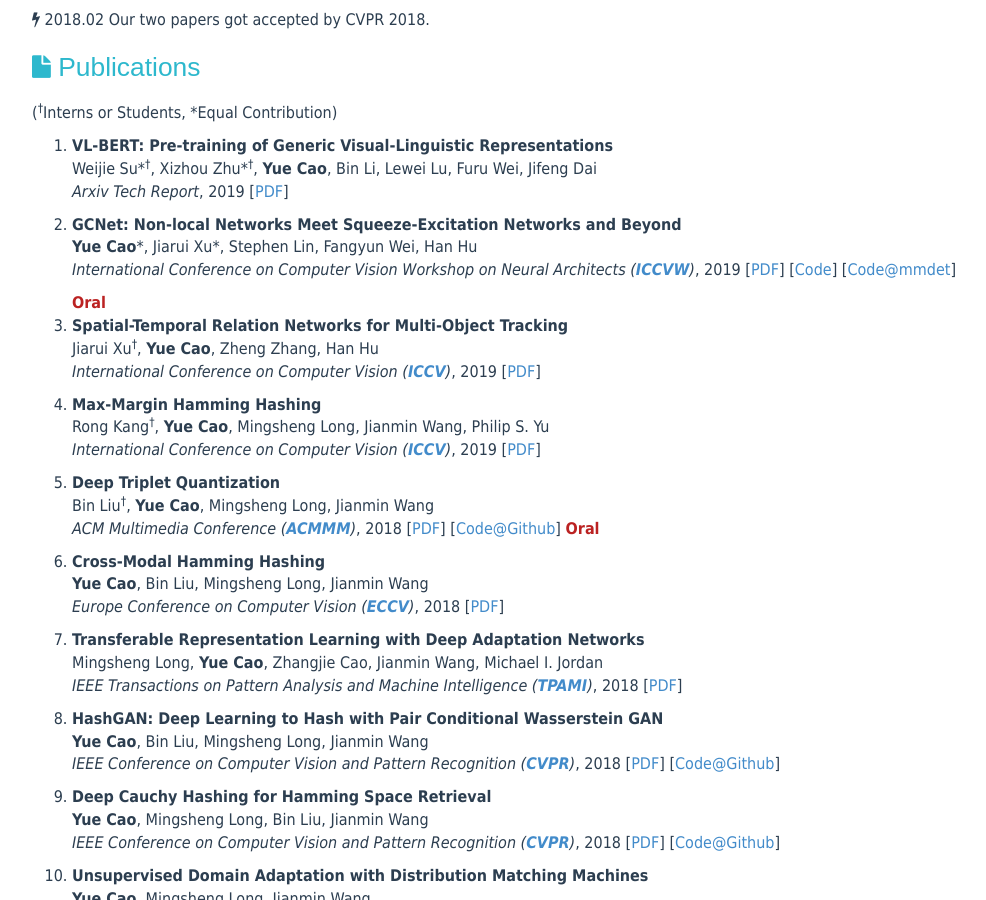
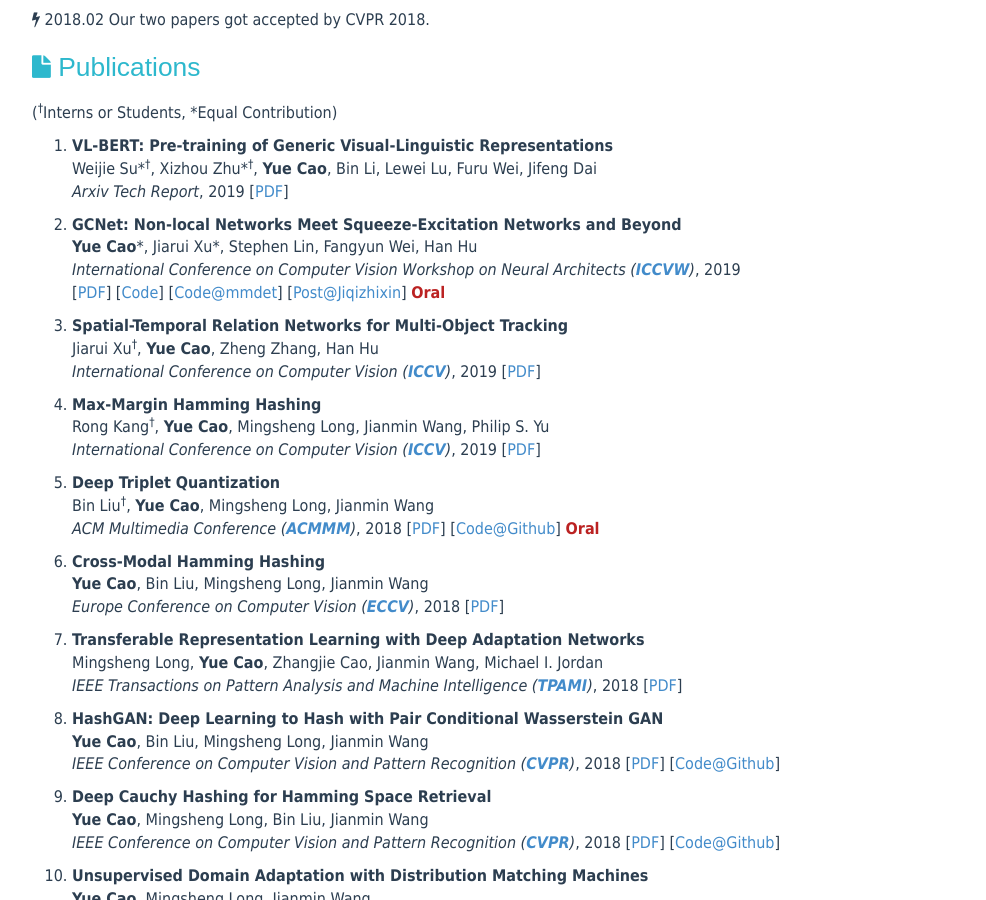
Before and after one commit to caoyue10/caoyue10.github.io, a Jekyll site: the page built from index.html, in a window 1280 px wide and 900 px high, scrolled down 510 px. Shown: the whole window, without its empty margins (138-1124 px from the left). Built offline with Jekyll 4.4.1, drawn with Linux system fonts in a browser that asks for light colours; the list of posts is cut into pages by our own code.

Commit message:
Update index.html

```diff
--- a/index.html
+++ b/index.html
@@ -43,8 +43,9 @@ tagline:
         </li>
 	<li><p><strong>GCNet: Non-local Networks Meet Squeeze-Excitation Networks and Beyond</strong><br>
             <strong>Yue Cao</strong>*, Jiarui Xu*, Stephen Lin, Fangyun Wei, Han Hu<br>
-            <em>International Conference on Computer Vision Workshop on Neural Architects (<a href="http://iccv2019.thecvf.com/"><strong>ICCVW</strong></a>)</em>, 2019 [<a href="https://arxiv.org/pdf/1904.11492.pdf">PDF</a>] [<a href="https://github.com/xvjiarui/GCNet">Code</a>]  [<a href="https://github.com/open-mmlab/mmdetection/tree/master/configs/gcnet">Code@mmdet</a>]
-            </p> <span class="highlight"><strong>Oral</strong></span>
+            <em>International Conference on Computer Vision Workshop on Neural Architects (<a href="http://iccv2019.thecvf.com/"><strong>ICCVW</strong></a>)</em>, 2019 <br>
+	    [<a href="https://arxiv.org/pdf/1904.11492.pdf">PDF</a>] [<a href="https://github.com/xvjiarui/GCNet">Code</a>]  [<a href="https://github.com/open-mmlab/mmdetection/tree/master/configs/gcnet">Code@mmdet</a>]  [<a href="https://mp.weixin.qq.com/s?__biz=MzA3MzI4MjgzMw==&mid=2650761555&idx=5&sn=9917f5fc4fbee3197a18ccc2996c3f89&scene=0#wechat_redirect">Post@Jiqizhixin</a>] <span class="highlight"><strong>Oral</strong></span>
+            </p>
         </li>
 	<li><p><strong>Spatial-Temporal Relation Networks for Multi-Object Tracking </strong><br>
             Jiarui Xu<sup><span>&#8224;</span></sup>, <strong>Yue Cao</strong>, Zheng Zhang, Han Hu<br>
```
